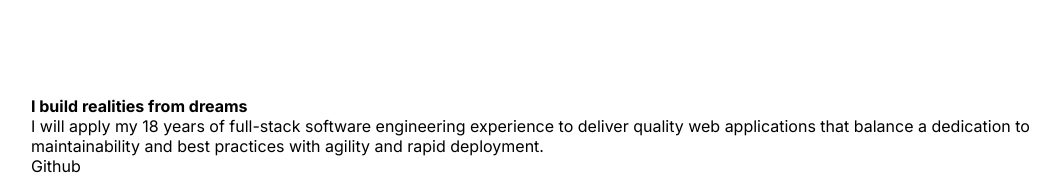
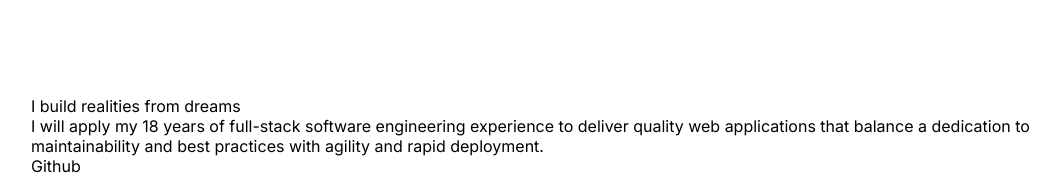
Before and after one commit to chao-mu/bio-site, a Next.js app: page / in a window 1280 px wide. Shown: the top 178 px of the page, without its empty margins (65-1125 px from the left). Built offline with nearby package versions, Linux system fonts and the light colour scheme.

Commit message:
style: font reset

```diff
--- a/src/app/globals.css
+++ b/src/app/globals.css
@@ -11,7 +11,7 @@
   box-sizing: border-box;
   padding: 0;
   margin: 0;
-  font-size: inherit;
+  font: inherit;
 }
 
 html,
```
